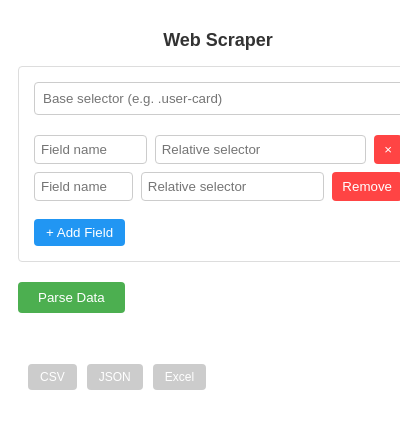
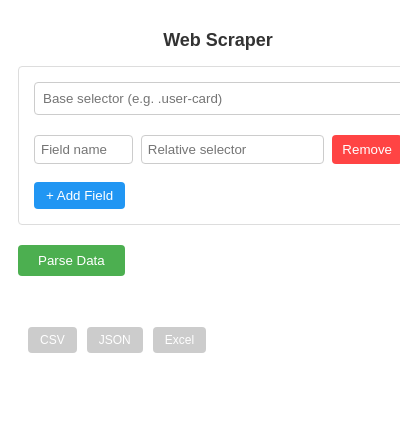
Before and after one commit to arthurseredaa/web-scrapper-chrome-extension, a browser extension: page popup.html in a window 400 px wide. Shown: the top 428 px of the page. Drawn offline with Linux system fonts and the light colour scheme.

Commit message:
feat: remove unnecessary field row

```diff
--- a/popup.html
+++ b/popup.html
@@ -15,21 +15,7 @@
               class="selector-input"
               placeholder="Base selector (e.g. .user-card)"
             />
-            <div class="field-selectors">
-              <div class="field-row">
-                <input
-                  type="text"
-                  placeholder="Field name"
-                  class="field-name"
-                />
-                <input
-                  type="text"
-                  placeholder="Relative selector"
-                  class="field-selector"
-                />
-                <button class="remove-field">×</button>
-              </div>
-            </div>
+            <div class="field-selectors"></div>
             <button class="add-field">+ Add Field</button>
           </div>
           <button id="parseButton">Parse Data</button>
```
